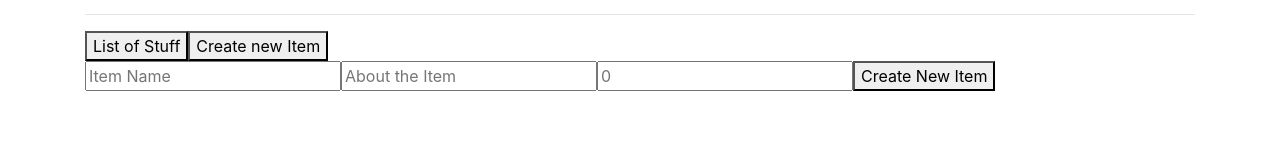
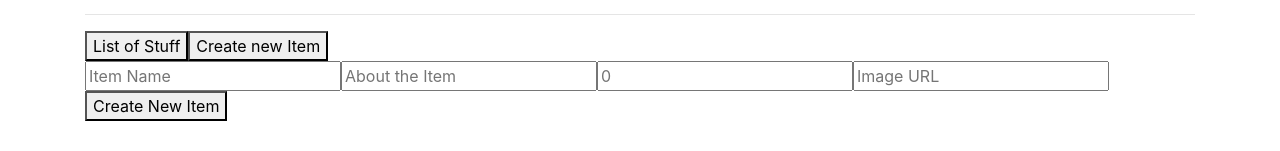
Before and after one commit to besscampbell/not-a-cat, a React (Create React App) app: page / in a window 1280 px wide. Both pictures are taken after a click on the button "Create new Item". Shown: the part 358-509 px from the top of the page. Built offline with nearby package versions, Linux system fonts and the light colour scheme.

Commit message:
add a img link
Co-authored-by: Bess Campbell <bess.k.campbell@gmail.com>
Co-authored-by: Austin Schrader <austin.jschrader@gmail.com>

```diff
--- a/src/components/ItemList.js
+++ b/src/components/ItemList.js
@@ -12,6 +12,7 @@ function ItemList(props) {
           name={listing.name}
           description={listing.description}
           quantity={listing.quantity}
+          image={listing.image}
           id={listing.id}
           key={listing.id}/>
       )}
--- a/src/components/Listing.js
+++ b/src/components/Listing.js
@@ -7,6 +7,7 @@ function Listing(props){
     return (
       <>
         <div onClick = {() => props.whenItemClicked(props.id)}>
+          <img src={props.image} alt="Item" width="150"></img>
           <h3>{props.name}</h3>
           <h4>{props.description}</h4>
           {/* <h4>{props.quantity}</h4> */}
@@ -18,6 +19,7 @@ function Listing(props){
     return (
       <>
         <div onClick = {() => props.whenItemClicked(props.id)}>
+          <img src={props.image} alt="Item" width="150"></img>
           <h3>{props.name}</h3>
           <h4>{props.description}</h4>
           <h4>{props.quantity}</h4>
@@ -31,6 +33,7 @@ Listing.propTypes = {
   name: PropTypes.string.isRequired,
   description: PropTypes.string.isRequired,
   quantity: PropTypes.number.isRequired,
+  image: PropTypes.string,
   id: PropTypes.string,
   whenItemClicked: PropTypes.func
 };
--- a/src/components/NewItemForm.js
+++ b/src/components/NewItemForm.js
@@ -22,6 +22,10 @@ function NewItemForm(props) {
           placeholder="0"
           min='0'
           required />
+        <input
+          type='text'
+          name='image'
+          placeholder='Image URL'/>
         <button type='submit'>Create New Item</button>
       </form>
     </>
@@ -29,7 +33,7 @@ function NewItemForm(props) {
 
   function handleNewItemFormSubmission(event) {
     event.preventDefault();
-    props.onNewItemCreation({name: event.target.name.value, description: event.target.description.value, quantity: parseInt(event.target.quantity.value), id: v4()});
+    props.onNewItemCreation({name: event.target.name.value, description: event.target.description.value, quantity: parseInt(event.target.quantity.value), image: event.target.image.value, id: v4()});
   }
 
 }
```
